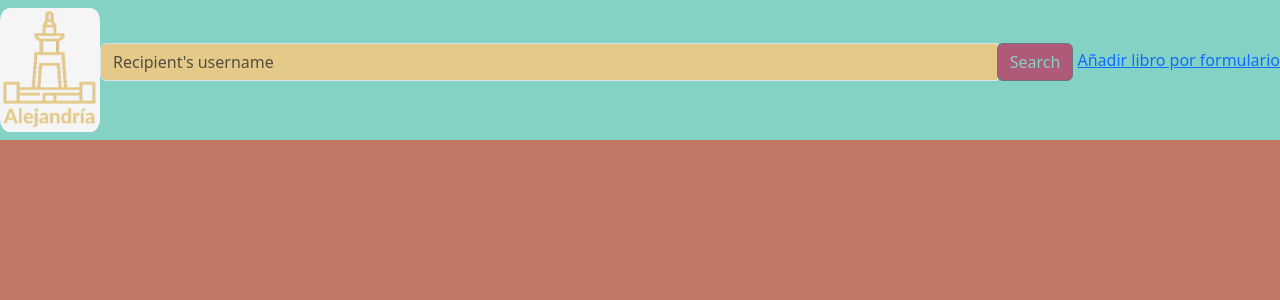
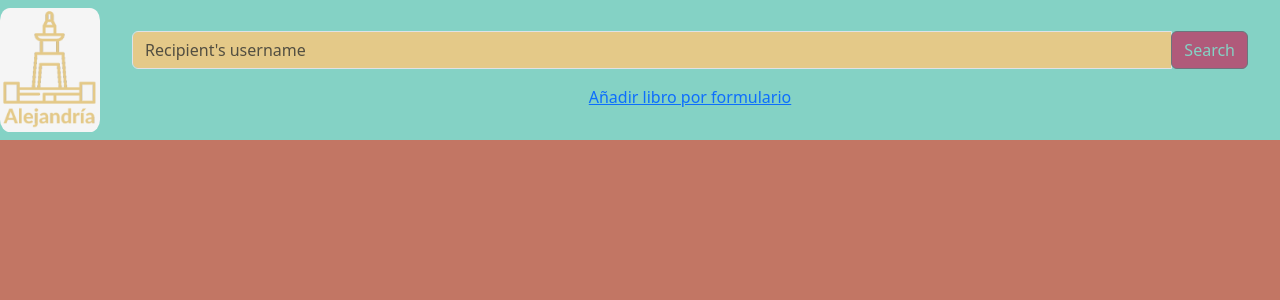
Before and after one commit to SILLUCERO/alejandria, a PHP site: page / in a window 1280 px wide. Shown: the top 300 px of the page. Run offline with PHP 8.4, Linux system fonts and the light colour scheme; data that the repository does not hold is empty.

Commit message:
Re-fix navbar

```diff
--- a/index.php
+++ b/index.php
@@ -17,12 +17,14 @@ include_once('./conect.php');
 <body>
     <nav class="color navbar">
         <img src="./assets/images/faro-alejandria.png" alt="Icono faro alejandría" style="width:100px; background-color: whitesmoke; border-radius: 10%">
-        <div class="input-group mb-3">
-            <input type="text" class="form-control" style="width:10px" placeholder="Recipient's username" aria-label="Recipient's username" aria-describedby="basic-addon2">
-            <div class="input-group-append ">
-                <button class="btn btn-detail btn-outline-secondary" style="color: #84D2C5" type="button">Search</button>
-                <a href="form.php">Añadir libro por formulario</a>
+        <div class="container">
+            <div class="input-group mb-3">
+                <input type="text" class="form-control" style="width:10px" placeholder="Recipient's username" aria-label="Recipient's username" aria-describedby="basic-addon2">
+                <div class="input-group-append ">
+                    <button class="btn btn-detail btn-outline-secondary" style="color: #84D2C5" type="button">Search</button>
+                </div>
             </div>
+            <a href="form.php">Añadir libro por formulario</a>
         </div>
     </nav>
 
--- a/styles/home.css
+++ b/styles/home.css
@@ -19,7 +19,7 @@
     background-color: #84D2C5;
 }
 
-.nav-position {
+.container {
     display: flex;
     flex-direction: column;
     flex-wrap: nowrap;
```
